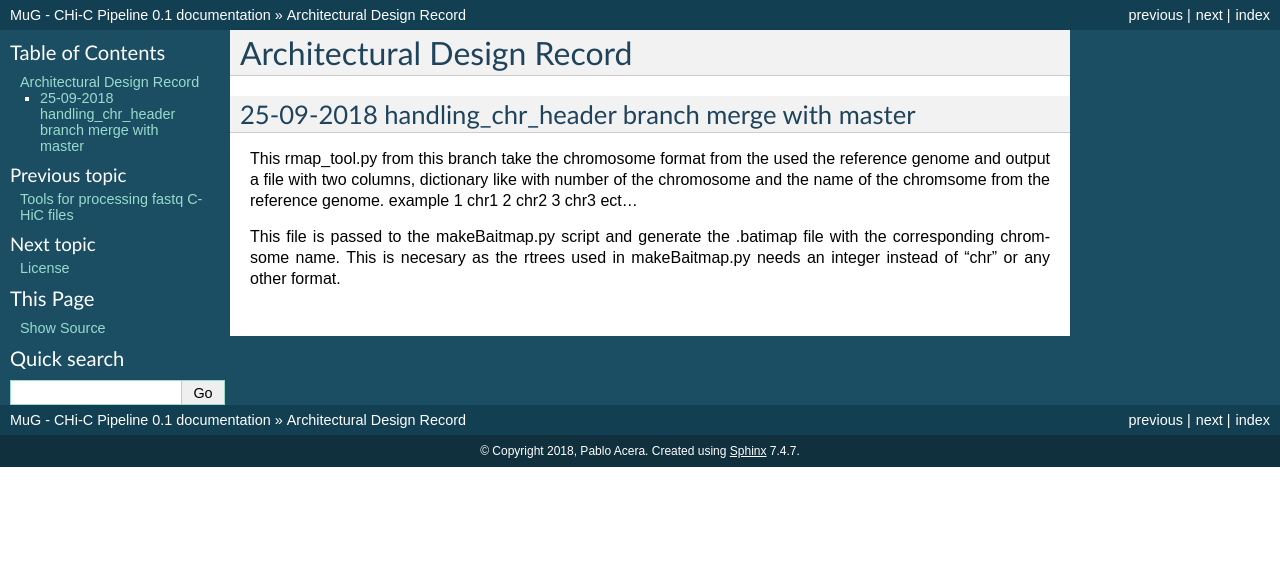
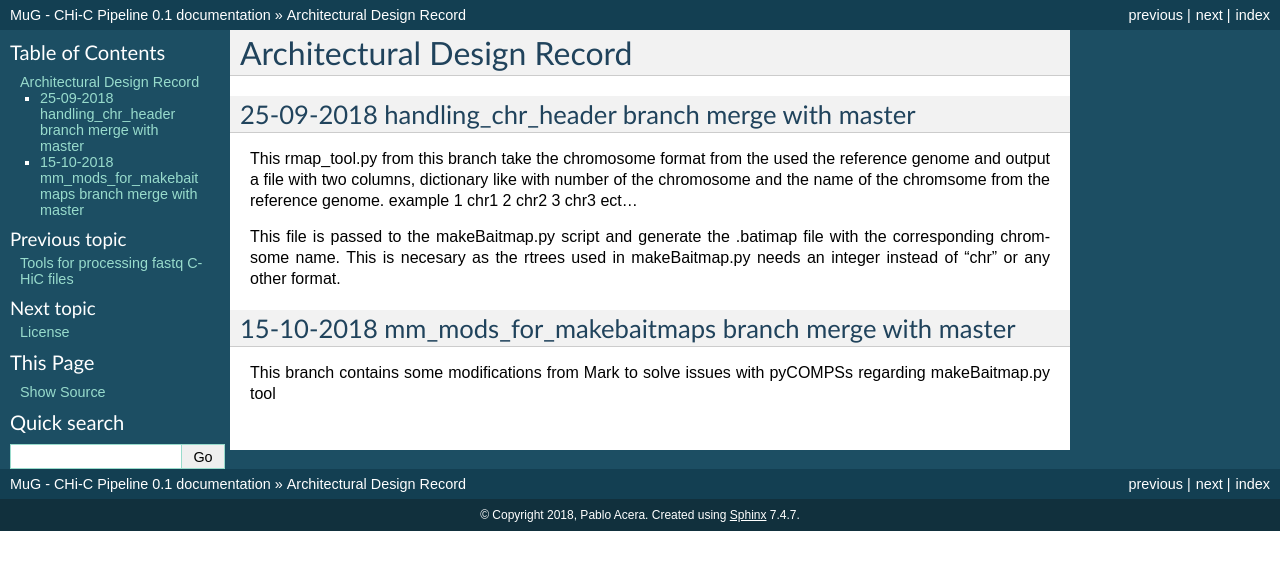
Before and after one commit to Multiscale-Genomics/pyCHiC, a Sphinx documentation site: the page built from docs/adr.rst, in a window 1280 px wide. Shown: the top 570 px of the page. Built offline with Sphinx 7.4.7, drawn with Linux system fonts in a browser that asks for light colours.

Commit message:
updating adr.rst for mergin branch mm_

```diff
--- a/docs/adr.rst
+++ b/docs/adr.rst
@@ -27,3 +27,8 @@ output a file with two columns, dictionary like with number of the chromosome an
 ect...
 
 This file is passed to the makeBaitmap.py script and generate the .batimap file with the corresponding chromsome name. This is necesary as the rtrees used in makeBaitmap.py needs an integer instead of "chr" or any other format.
+
+15-10-2018 mm_mods_for_makebaitmaps branch merge with master
+------------------------------------------------------------
+
+This branch contains some modifications from Mark to solve issues with pyCOMPSs regarding makeBaitmap.py tool
```
